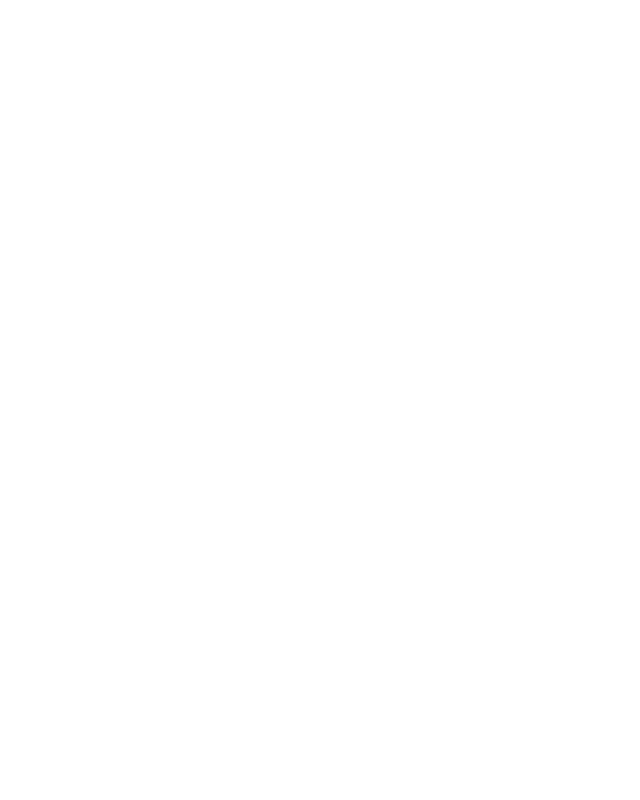
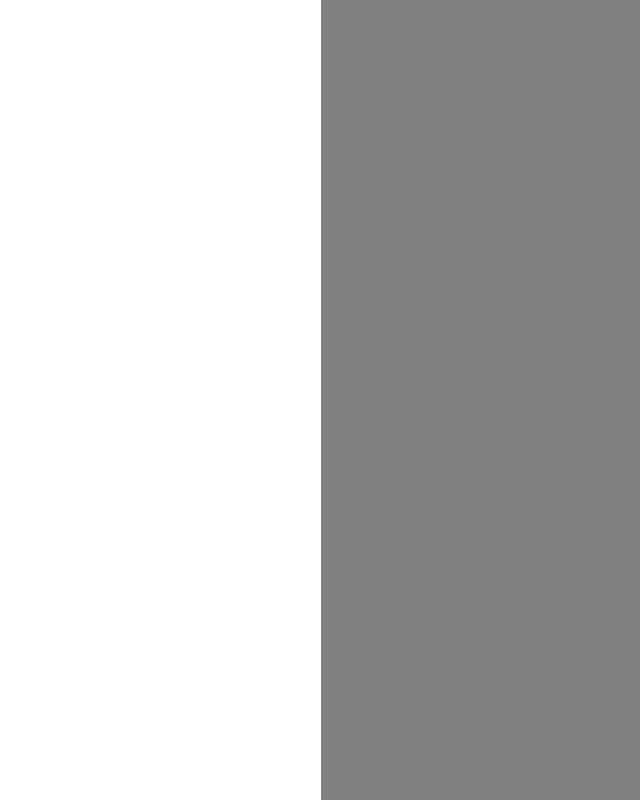
Before and after one commit to Manisureal/react-flats, a React app: page / in a window 1280 px wide. Shown: the whole page, without its empty margins (447-1087 px from the left). Built offline with nearby package versions, Linux system fonts and the light colour scheme.

Commit message:
scss added for app component

```diff
--- a/src/components/app/app.jsx
+++ b/src/components/app/app.jsx
@@ -3,7 +3,14 @@
 
 class App extends Component {
 	render(){
-		return null;
+		return(
+			<>
+				<div className="left-scene">
+				</div>
+				<div className="right-scene">
+				</div>
+			</>
+		)
 	}
 }
 
--- a/src/components/app/app.scss
+++ b/src/components/app/app.scss
@@ -0,0 +1,11 @@
+.left-scene	{
+	background-color:white;
+	height: 100vh;
+	width:60%;
+}
+
+.right-scene {
+	background-color:grey;
+	width:40%;
+	height:100vh;
+}
```
